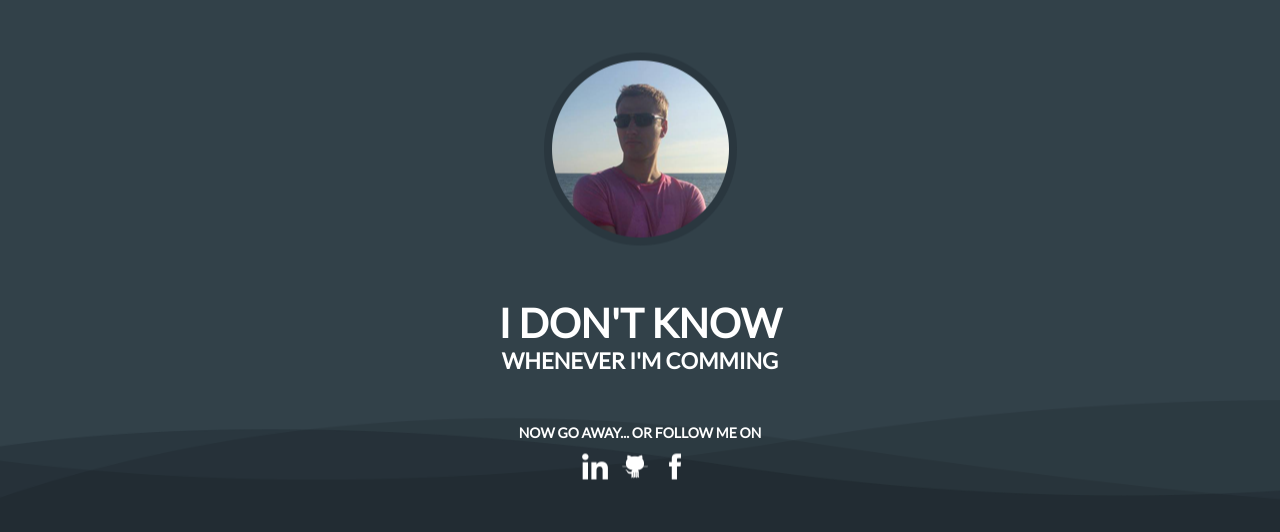
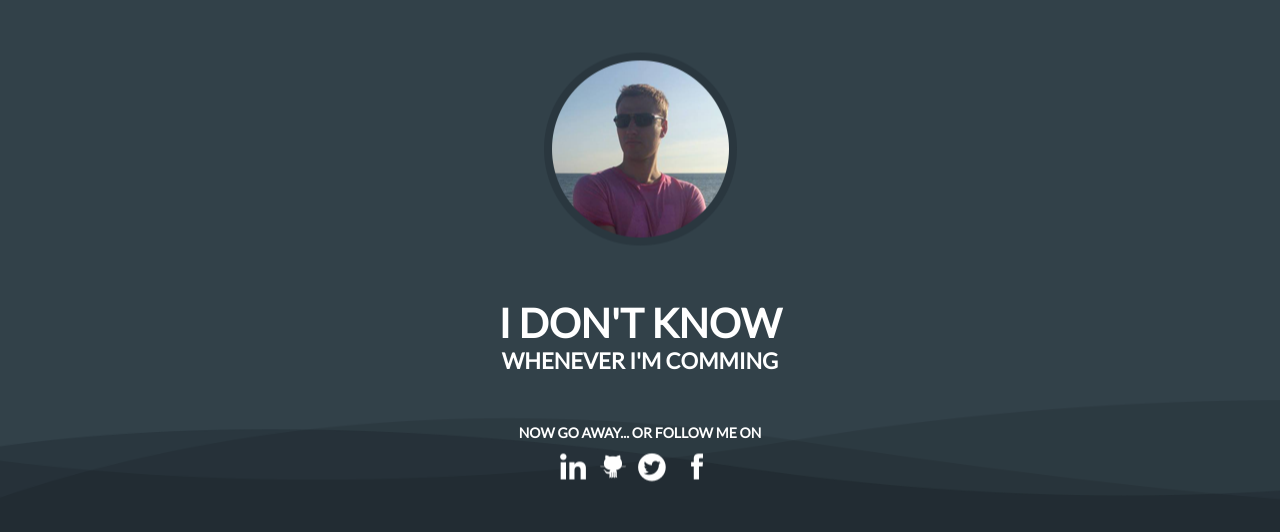
Before and after one commit to egils/landing-page, a plain HTML site: page index.html in a window 1280 px wide. Shown: the part 146-678 px from the top of the page. Drawn offline with Linux system fonts and the light colour scheme.

Commit message:
add social twitter link and icon

```diff
--- a/index.html
+++ b/index.html
@@ -47,6 +47,9 @@
                 <a target="_blank" class="social-icon" href="https://github.com/egils">
                     <img src="img/github-6-32.png"/>
                 </a>
+                <a target="_blank" class="social-icon" href="https://twitter.com/EgidijusL">
+                    <img src="img/twitter-32.png" class="social-icon"/>
+                </a>
                 <a target="_blank" class="social-icon" href="https://www.facebook.com/Egidijus.Lukauskas">
                     <img src="img/facebook-32.png" class="social-icon"/>
                 </a>
```
Also changed, not shown: img/twitter-32.png (added).
